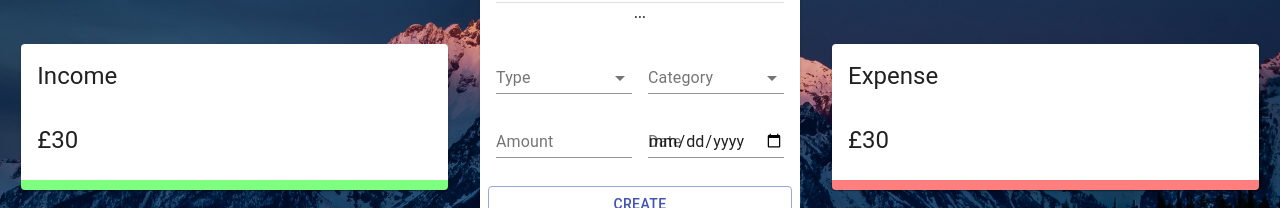
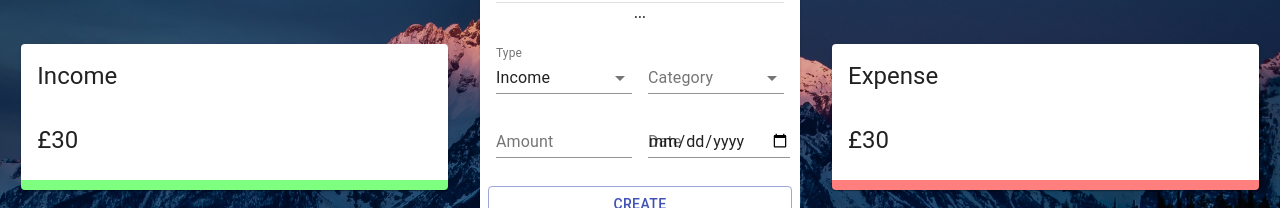
Before and after one commit to BlissfulCoda/Expense--Tracker, a React (Create React App) app: page / in a window 1280 px wide. Shown: the part 283-491 px from the top of the page. Built offline with nearby package versions, Linux system fonts and the light colour scheme.

Commit message:
inputfields can log the user transactions

```diff
--- a/src/Components/Main/Form/Form.jsx
+++ b/src/Components/Main/Form/Form.jsx
@@ -1,4 +1,4 @@
-import React from 'react';
+import React, { useState } from 'react';
 import {
   TextField,
   Typography,
@@ -11,8 +11,18 @@ import {
 } from '@material-ui/core';
 import useStyles from './styles';
 
+const initialState = {
+  amount: '',
+  category: '',
+  type: 'Income',
+  date: new Date()
+};
+
 const Form = () => {
   const classes = useStyles();
+  const [formData, setFormData] = useState(initialState);
+
+  console.log(formData)
   return (
     <Grid container spacing={2}>
       <Grid item xs={12}>
@@ -23,7 +33,10 @@ const Form = () => {
       <Grid item xs={6}>
         <FormControl fullWidth>
           <InputLabel>Type</InputLabel>
-          <Select>
+          <Select
+            value={formData.type}
+            onChange={(e) => setFormData({ ...formData, type: e.target.value })}
+          >
             <MenuItem value="Income">Income</MenuItem>
             <MenuItem value="Expense">Expense</MenuItem>
           </Select>
@@ -32,17 +45,22 @@ const Form = () => {
       <Grid item xs={6}>
         <FormControl fullWidth>
           <InputLabel>Category</InputLabel>
-          <Select>
+          <Select
+            value={formData.category}
+            onChange={e =>
+              setFormData({ ...formData, category: e.target.value })
+            }
+          >
             <MenuItem value="business">Business</MenuItem>
             <MenuItem value="salary"> Salary </MenuItem>
           </Select>
         </FormControl>
       </Grid>
       <Grid item xs={6}>
-        <TextField type="number" label="Amount" fullWidth />
+        <TextField type="number" label="Amount" fullWidth value={formData.amount} onChange={(e) => setFormData({ ...formData, amount: e.target.value })}/>
       </Grid>
       <Grid item xs={6}>
-        <TextField type="date" label="Date" fullWidth />
+        <TextField type="date" label="Date" fullWidthvalue={formData.amount} onChange={(e) => setFormData({ ...formData, date: e.target.value })} />
       </Grid>
       <Button
         className={classes.button}
--- a/src/context/contextReducer.js
+++ b/src/context/contextReducer.js
@@ -1,5 +1,16 @@
 const contextReducer = (state, action) => {
+    let transactions
+  switch (action.type) {
+    case 'DELETE_TRANSCATION':
+      transactions = state.filter(t => t.id !== action.payload);
 
-}
+      return transactions;
+    case 'ADD_TRANSACTION':
+      transactions = [action.payload, ...state];
+      return transactions ;
+    default:
+      return state;
+  }
+};
 
 export default contextReducer;
```
Also changed, not shown: 1 other file (tests, documents, lock files or other folders).
